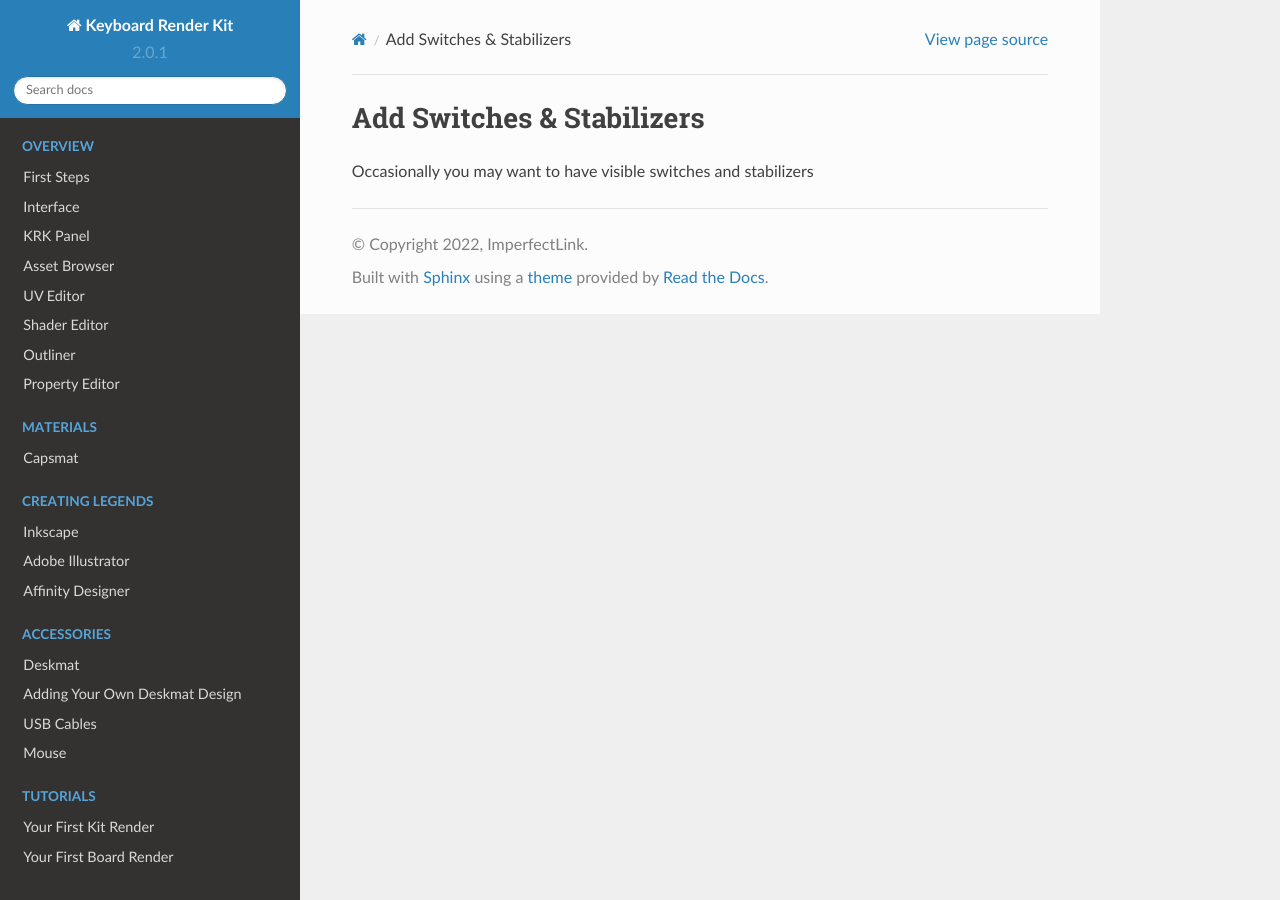
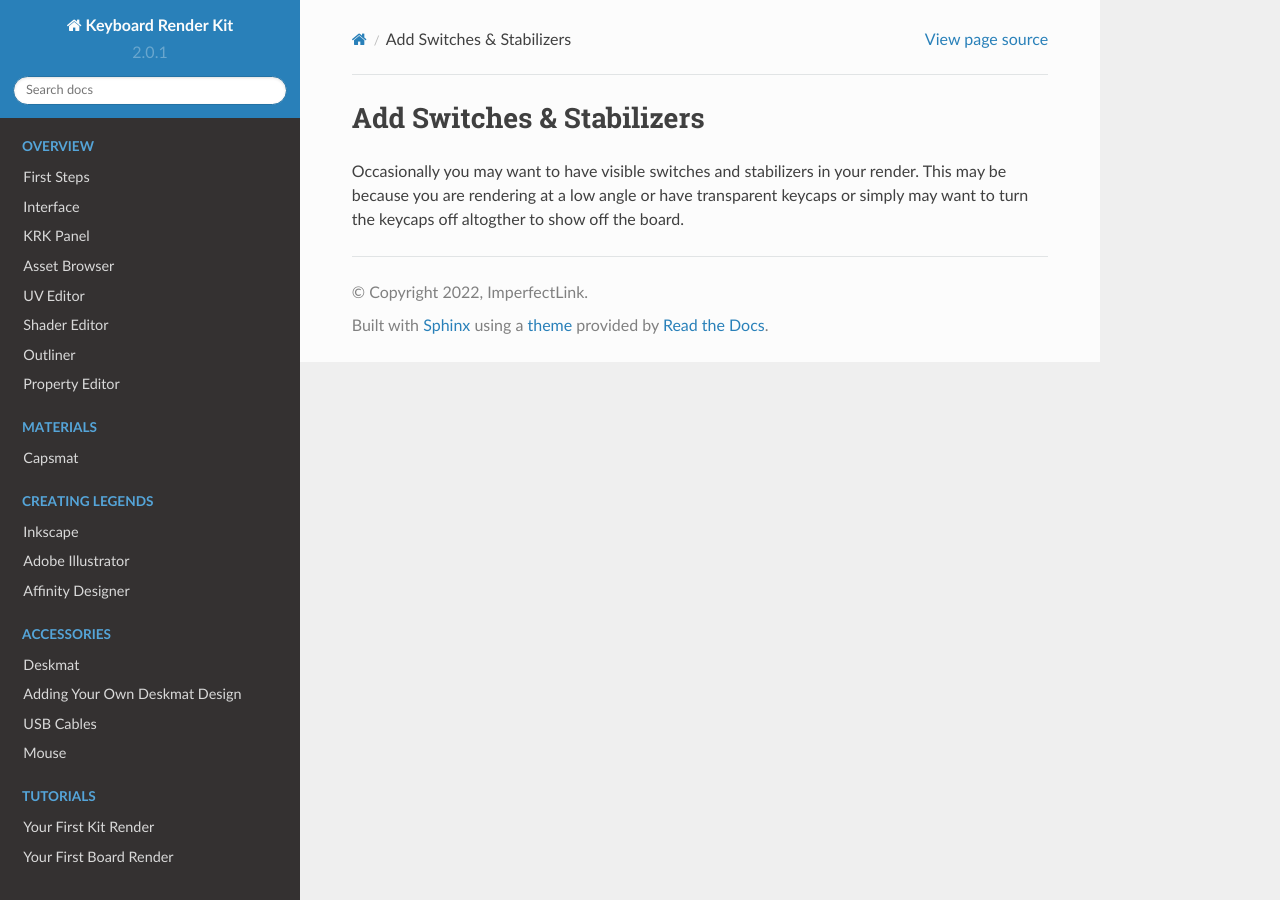
Before and after one commit to imperfectlink/KeyboardRenderKit, a Sphinx documentation site: the page built from docs/source/switchesstabs.rst, in a window 1280 px wide. Built offline with Sphinx 7.4.7 and the Read the Docs theme 2.0.0, drawn with Linux system fonts in a browser that asks for light colours.

Commit message:
Update switchesstabs.rst

```diff
--- a/docs/source/switchesstabs.rst
+++ b/docs/source/switchesstabs.rst
@@ -1,4 +1,4 @@
 Add Switches & Stabilizers
 ====
 
-Occasionally you may want to have visible switches and stabilizers
+Occasionally you may want to have visible switches and stabilizers in your render. This may be because you are rendering at a low angle or have transparent keycaps or simply may want to turn the keycaps off altogther to show off the board.
```
